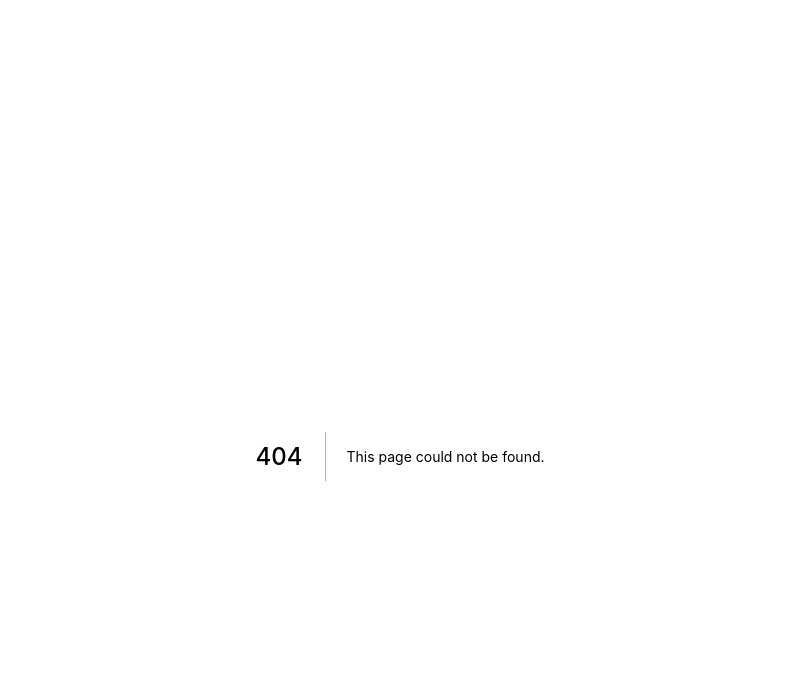
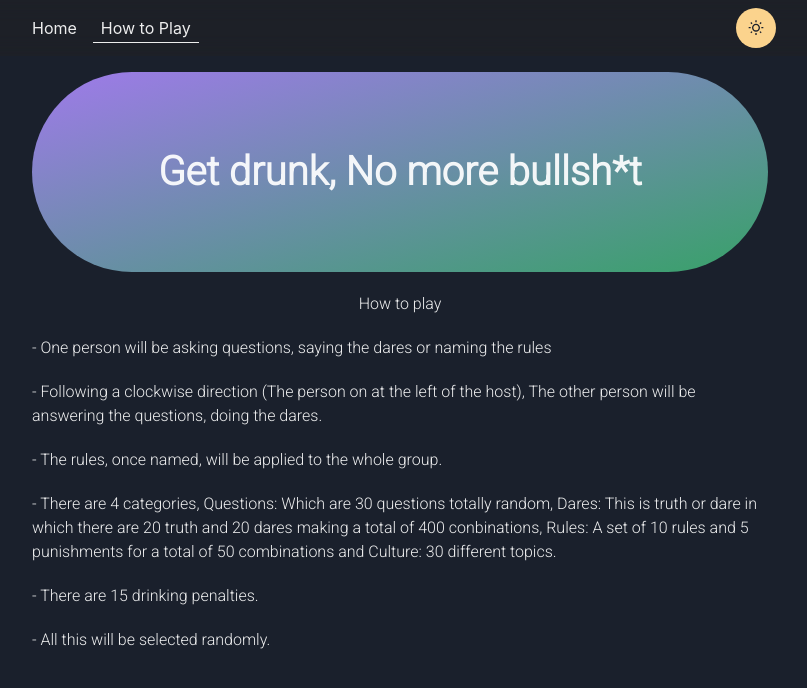
Before and after one commit to angelzxz1/chupetin, a Next.js app: page /howtoplay in a window 1280 px wide. Before the commit this address had no page. Shown: the top 688 px of the page, without its empty margins (240-1047 px from the left). Built offline with nearby package versions, Linux system fonts and the light colour scheme.

Commit message:
2nd push

```diff
--- /dev/null
+++ b/components/ThemeToggleButton.js
@@ -0,0 +1,18 @@
+import { IconButton, useColorMode, useColorModeValue } from "@chakra-ui/react";
+import { MdOutlineWbSunny as SunIcon } from "react-icons/md";
+import { BsMoonStarsFill as MoonIcon } from "react-icons/bs";
+// import { SunIcon, MoonIcon } from "@chakra-ui/icons";
+const ThemeToggleButton = () => {
+  const { toggleColorMode } = useColorMode();
+  return (
+    <IconButton
+      aria-label="Toggle theme"
+      colorScheme={useColorModeValue("purple", "orange")}
+      icon={useColorModeValue(<MoonIcon />, <SunIcon />)}
+      onClick={toggleColorMode}
+      borderRadius="full"
+    />
+  );
+};
+
+export default ThemeToggleButton;
--- a/components/layouts/main.js
+++ b/components/layouts/main.js
@@ -1,5 +1,5 @@
 import Head from "next/head";
-// import NavBar from "../navBar";
+import NavBar from "../navBar";
 import { Box, Container, Grid, GridItem } from "@chakra-ui/react";
 const Main = (props) => {
   const { children, router, tittle } = props;
@@ -11,7 +11,7 @@ const Main = (props) => {
         <link rel="shortcut icon" href="/favicon.ico" type="image/x-icon" />
         <title>{tittle}</title>
       </Head>
-      {/* <NavBar path={router.asPath} /> */}
+      <NavBar path={router.asPath} />
       <Container maxW="container.md" pt={14}>
         {children}
       </Container>
--- a/components/navBar.js
+++ b/components/navBar.js
@@ -0,0 +1,129 @@
+import NextLink from "next/link";
+import {
+  Container,
+  Box,
+  Link,
+  Stack,
+  Heading,
+  Flex,
+  Menu,
+  MenuItem,
+  MenuList,
+  MenuButton,
+  useColorModeValue,
+  IconButton,
+} from "@chakra-ui/react";
+import { HamburgerIcon } from "@chakra-ui/icons";
+import ThemeToggleButton from "./ThemeToggleButton";
+
+const LinkItem = ({ href, path, children }) => {
+  const active = path === href;
+  const color = useColorModeValue("black", "whiteAlpha.900");
+  const LinkStyle = {
+    p: 2,
+    color: color,
+    borderRadius: "md",
+    position: "relative",
+
+    _before: !active
+      ? {
+          content: '""',
+          position: "absolute",
+          bottom: "12%",
+          left: "50%",
+          h: "1px",
+          w: 0,
+          transition: "all 200ms ease",
+          bg: color,
+        }
+      : {
+          content: '""',
+          position: "absolute",
+          bottom: "12%",
+          left: 0,
+          h: "1px",
+          w: "100%",
+          transition: "all 200ms ease",
+          bg: color,
+        },
+    _hover: !active
+      ? {
+          _before: {
+            left: 0,
+            w: "100%",
+          },
+        }
+      : {},
+  };
+  return (
+    <NextLink href={href} passHref>
+      <Link {...LinkStyle}>{children}</Link>
+    </NextLink>
+  );
+};
+
+const NavBar = (props) => {
+  const { path } = props;
+  return (
+    <Box
+      position="fixed"
+      as="nav"
+      w="100%"
+      bg={useColorModeValue("#ffffff40", "#20202380")}
+      style={{ backdropFilter: "blur(10px)" }}
+      zIndex={2}
+      {...props}
+    >
+      <Container
+        display="flex"
+        p={2}
+        maxW="container.md"
+        wrap="wrap"
+        align="center"
+        justify="space-between"
+      >
+        <Stack
+          direction={{ base: "column", md: "row" }}
+          display={{ base: "none", md: "flex" }}
+          w={{ base: "full", md: "auto" }}
+          align="center"
+          flexGrow={1}
+          mt={{ base: 4, nmd: 0 }}
+        >
+          <LinkItem href="/" path={path}>
+            Home
+          </LinkItem>
+          <LinkItem href="/howtoplay" path={path}>
+            How to Play
+          </LinkItem>
+        </Stack>
+        <Box flex={1} align="right">
+          <ThemeToggleButton />
+          <Box ml={2} display={{ base: "inline-block", md: "none" }}>
+            <Menu>
+              <MenuButton
+                as={IconButton}
+                icon={<HamburgerIcon />}
+                variant="outline"
+                aria-label="Options"
+              />
+              <MenuList>
+                <NextLink href="/" passHref>
+                  <MenuItem as={Link}>Home</MenuItem>
+                </NextLink>
+                <NextLink href="/howtoplay" passHref>
+                  <MenuItem as={Link}>How to play</MenuItem>
+                </NextLink>
+                <NextLink href="/posts" passHref>
+                  <MenuItem as={Link}>Posts</MenuItem>
+                </NextLink>
+              </MenuList>
+            </Menu>
+          </Box>
+        </Box>
+      </Container>
+    </Box>
+  );
+};
+
+export default NavBar;
--- a/libs/theme.js
+++ b/libs/theme.js
@@ -8,14 +8,6 @@ const theme = extendTheme({
   },
   fonts: {},
   colors: {},
-  styles: {
-    global: {
-      body: {
-        bg: "gray.900",
-        color: "white",
-      },
-    },
-  },
+  styles: {},
 });
-console.log(theme);
 export default theme;
--- a/package.json
+++ b/package.json
@@ -20,7 +20,8 @@
     "@emotion/styled": "^11.10.4",
     "framer-motion": "^7.5.2",
     "next": "^12.3.1",
-    "react-dom": "^18.2.0"
+    "react-dom": "^18.2.0",
+    "react-icons": "^4.4.0"
   },
   "devDependencies": {
     "eslint": "^8.24.0",
--- /dev/null
+++ b/pages/howtoplay.js
@@ -0,0 +1,79 @@
+import { Box, Flex, Heading } from "@chakra-ui/react";
+
+const HowToPlay = () => {
+  return (
+    <Flex fontFamily="roboto" direction="column">
+      <Flex
+        mt={4}
+        as="h1"
+        bgGradient="linear(to-br, purple.400, green.500)"
+        w="100%"
+        h="200px"
+        borderRadius="full"
+        align="center"
+        justify="center"
+        transition="all 400 ease"
+        position="relative"
+        overflow="hidden"
+        // zIndex="1"
+        _hover={{
+          _before: {
+            opacity: 1,
+          },
+        }}
+        _before={{
+          position: "absolute",
+          content: "''",
+          top: 0,
+          right: 0,
+          bottom: 0,
+          left: 0,
+          bgGradient: "linear(to-tr, red.400, green.500)",
+          // zIndex: -1,
+          transition: "opacity 0.2s linear",
+          opacity: 0,
+        }}
+      >
+        <Box
+          fontSize={{ base: 30, md: 40 }}
+          fontFamily="roboto"
+          fontWeight="bold"
+          transition="font-size 400ms ease"
+          zIndex={1}
+        >
+          Get drunk, No more bullsh*t
+        </Box>
+      </Flex>
+      <Flex justify="center" pt={5}>
+        How to play
+      </Flex>
+      <Flex justify="left" pt={5}>
+        - One person will be asking questions, saying the dares or naming the
+        rules{" "}
+      </Flex>
+      <Flex justify="left" pt={5}>
+        - Following a clockwise direction (The person on at the left of the
+        host), The other person will be answering the questions, doing the
+        dares.
+      </Flex>
+      <Flex justify="left" pt={5}>
+        - The rules, once named, will be applied to the whole group.
+      </Flex>
+      <Flex justify="left" pt={5}>
+        - There are 4 categories, Questions: Which are 30 questions totally
+        random, Dares: This is truth or dare in which there are 20 truth and 20
+        dares making a total of 400 conbinations, Rules: A set of 10 rules and 5
+        punishments for a total of 50 combinations and Culture: 30 different
+        topics.
+      </Flex>
+      <Flex justify="left" pt={5}>
+        - There are 15 drinking penalties.
+      </Flex>
+      <Flex justify="left" pt={5}>
+        - All this will be selected randomly.
+      </Flex>
+    </Flex>
+  );
+};
+
+export default HowToPlay;
```
Also changed, not shown: pages/404.js (added, +27 -0 lines), pages/index.js (+3 -41 lines), 1 other file (tests, documents, lock files or other folders).
